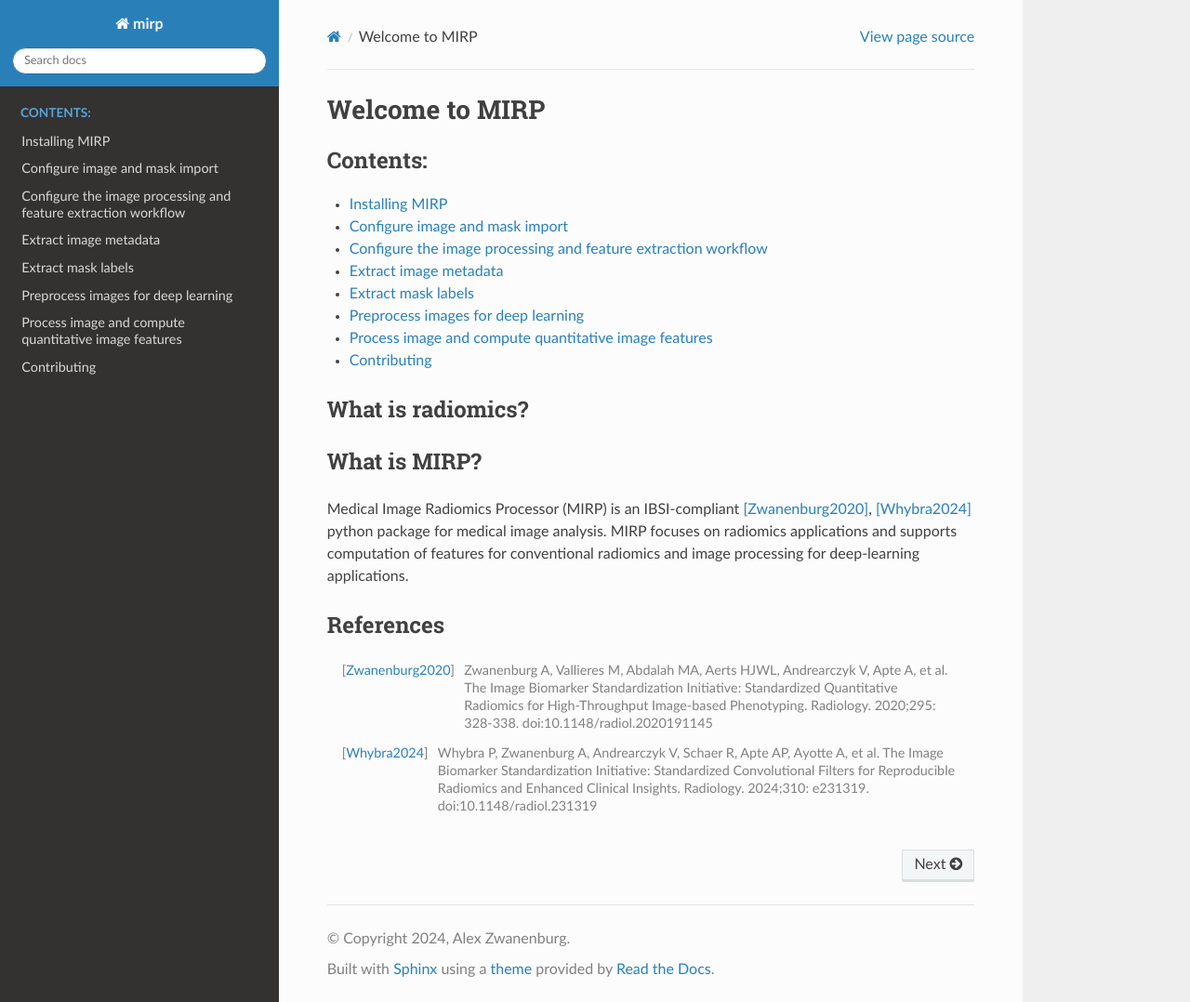
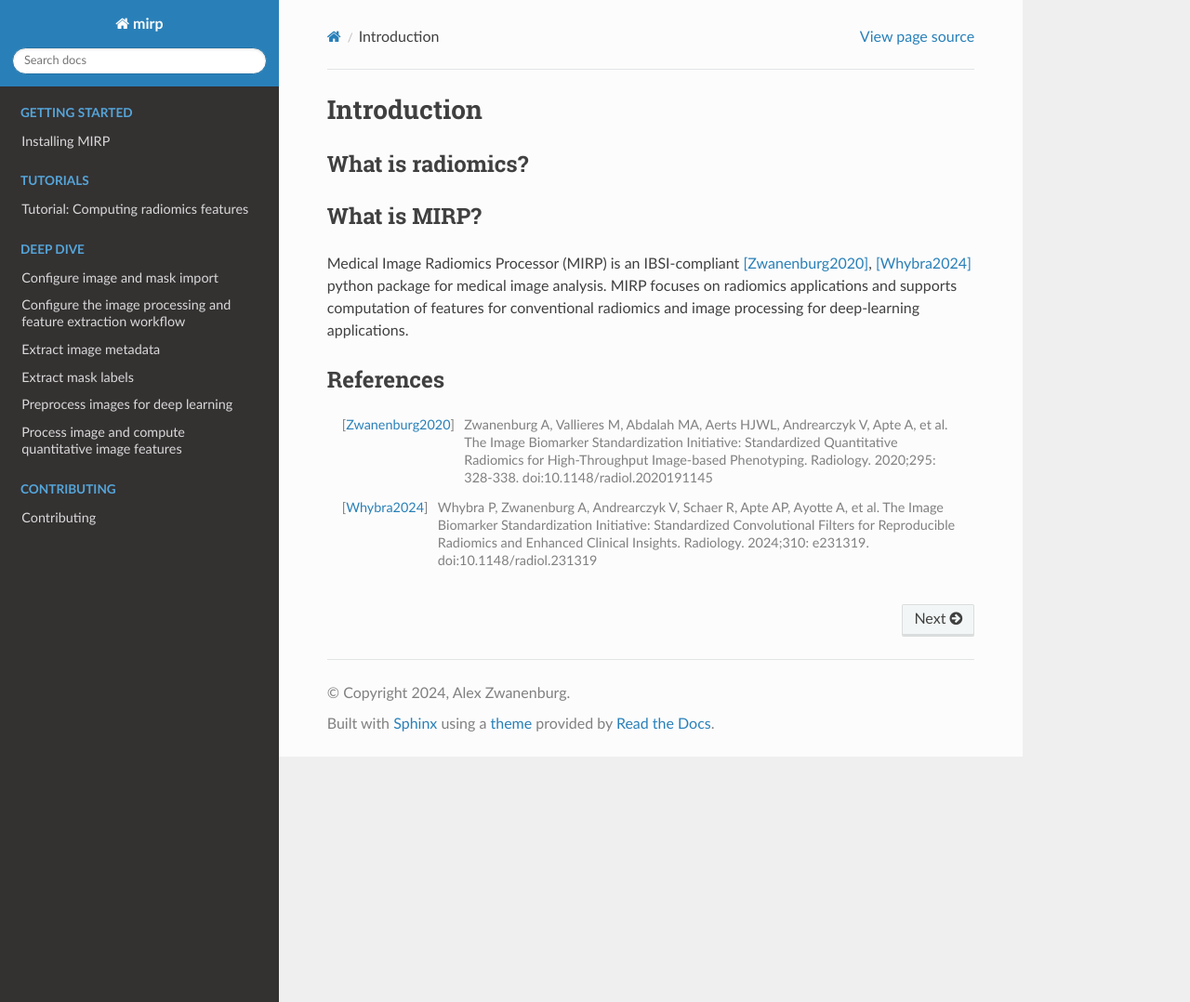
Before and after one commit to oncoray/mirp, a Sphinx documentation site: the page built from docs_source/source/index.rst, in a window 1280 px wide and 1078 px high. Shown: the whole window at 93% size. Built offline with Sphinx 7.4.7 and the Read the Docs theme 2.0.0, drawn with Linux system fonts in a browser that asks for light colours; pages that are not in the unit, such as notebooks, are missing from menus.

```diff
--- a/docs_source/source/conf.py
+++ b/docs_source/source/conf.py
@@ -22,7 +22,7 @@
 author = 'Alex Zwanenburg'
 
 # The full version, including alpha/beta/rc tags
-release = '2.2.0'
+release = '2.2.1'
 
 
 # -- General configuration ---------------------------------------------------
@@ -34,7 +34,8 @@
     "sphinx.ext.napoleon",
     "sphinx.ext.autodoc",
     "sphinx.ext.viewcode",
-    "sphinx_rtd_theme"
+    "sphinx_rtd_theme",
+    "nbsphinx"
 ]
 
 # Add any paths that contain templates here, relative to this directory.
--- a/docs_source/source/index.rst
+++ b/docs_source/source/index.rst
@@ -1,19 +1,40 @@
-Welcome to MIRP
-===============
+Introduction
+============
 
 .. toctree::
+   :hidden:
    :maxdepth: 1
-   :caption: Contents:
+   :caption: Getting Started
 
+   index
    installation
-   quick_start
+
+.. toctree::
+   :hidden:
+   :maxdepth: 1
+   :caption: Tutorials
+
+   tutorial_compute_radiomics_features_mr
+
+.. toctree::
+   :hidden:
+   :maxdepth: 1
+   :caption: Deep Dive
+
    image_mask_import
    configuration
    image_metadata
    mask_labels
    deep_learning
    quantitative_image_analysis
+
+.. toctree::
+   :hidden:
+   :maxdepth: 1
+   :caption: Contributing
+
    contributing
+
 
 What is radiomics?
 ------------------
--- a/pyproject.toml
+++ b/pyproject.toml
@@ -41,7 +41,7 @@
 
 [project.optional-dependencies]
 test = ["pytest>=7.4.0"]
-docs = ["sphinx>=5.0.0", "sphinx_rtd_theme>=2.0.0"]
+docs = ["sphinx>=5.0.0", "sphinx_rtd_theme>=2.0.0", "nbsphinx"]
 
 [tool.pytest.ini_options]
 addopts = ["--strict-markers"]
```
